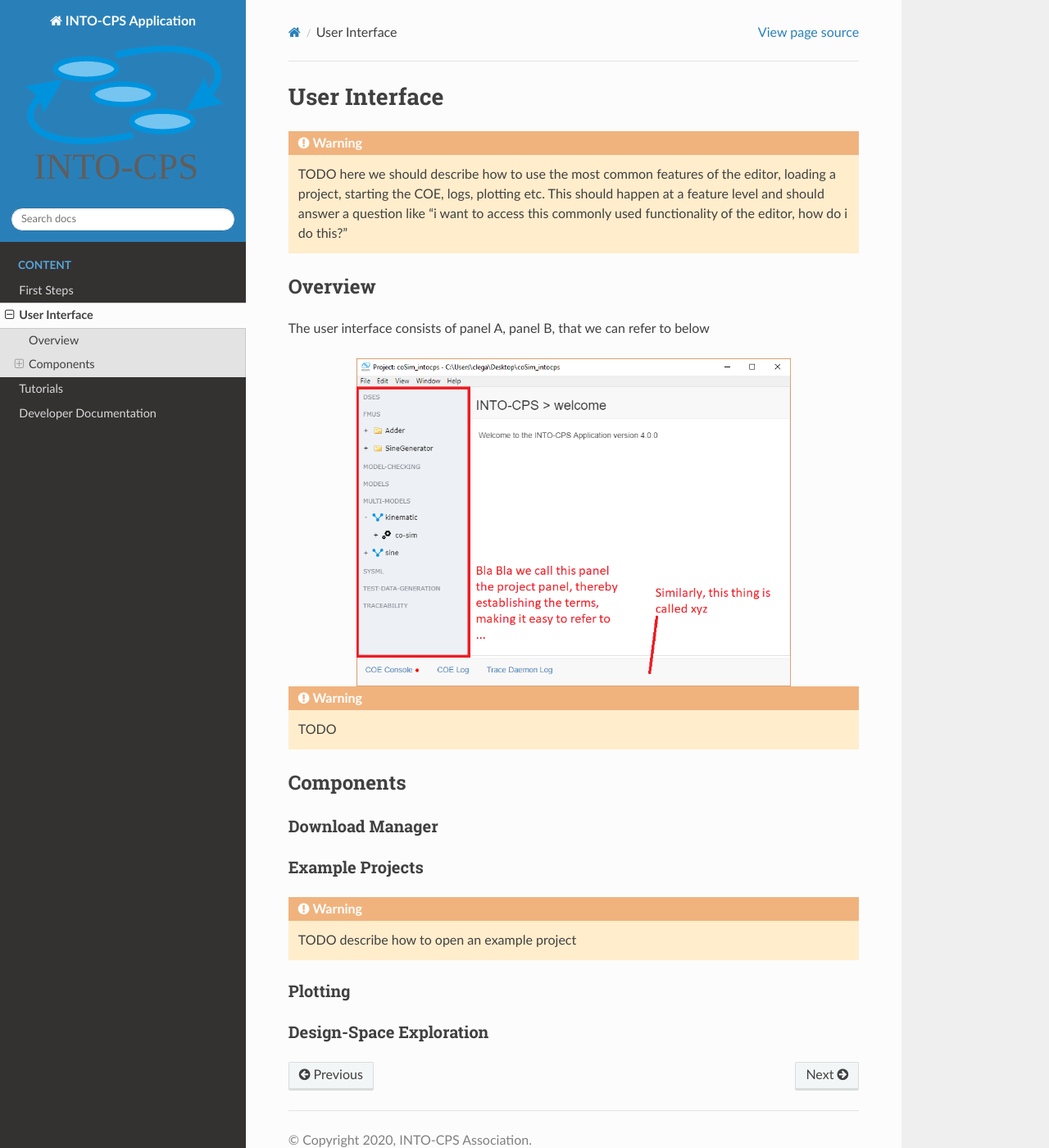
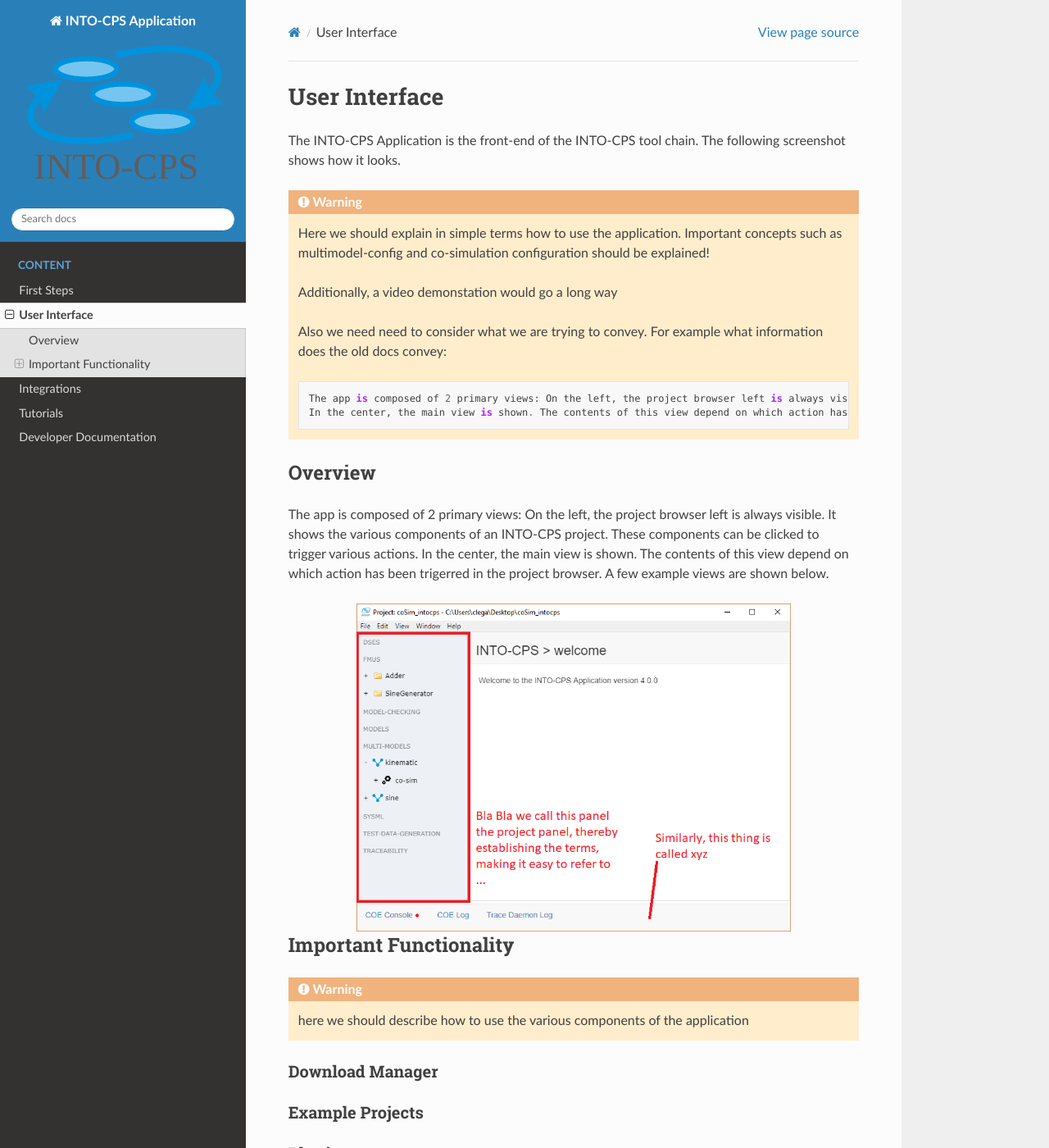
Before and after one commit to INTO-CPS-Association/into-cps-application, a Sphinx documentation site: the page built from docs/interface.rst, in a window 1280 px wide and 1400 px high. Shown: the whole window at 82% size. Built offline with Sphinx 7.4.7 and the Read the Docs theme 2.0.0, drawn with Linux system fonts in a browser that asks for light colours.

```diff
--- a/docs/conf.py
+++ b/docs/conf.py
@@ -31,7 +31,8 @@ master_doc = "index"
 # Add any Sphinx extension module names here, as strings. They can be
 # extensions coming with Sphinx (named 'sphinx.ext.*') or your custom
 # ones.
-extensions = ["recommonmark", "sphinx_rtd_theme", "sphinx.ext.autosectionlabel"]
+extensions = ["recommonmark", "sphinx_rtd_theme"]
+
 
 # Add any paths that contain templates here, relative to this directory.
 templates_path = ["_templates"]
--- a/docs/first_steps.rst
+++ b/docs/first_steps.rst
@@ -1,3 +1,5 @@
+.. _first_steps:
+
 First Steps
 ===========
 
--- a/docs/interface.rst
+++ b/docs/interface.rst
@@ -1,34 +1,49 @@
+.. _user_interface:
+
 User Interface
 ==============
 
+The INTO-CPS Application is the front-end of the INTO-CPS tool chain. The following screenshot shows how it looks.
+
 .. warning::
-    TODO here we should describe how to use the most common features of the editor, loading a project, starting the COE, logs, plotting etc.
-    This should happen at a feature level and should answer a question like "i want to access this commonly used functionality of the editor, how do i do this?"
+    Here we should explain in simple terms how to use the application.
+    Important concepts such as multimodel-config and co-simulation configuration should be explained!
+
+    Additionally, a video demonstation would go a long way
+
+    Also we need need to consider what we are trying to convey. For example what information does the old docs convey:
+
+    ::
+
+        The app is composed of 2 primary views: On the left, the project browser left is always visible. It shows the various components of an INTO-CPS project. These components can be clicked to trigger various actions.
+        In the center, the main view is shown. The contents of this view depend on which action has been trigerred in the project browser. A few example views are shown below.
+
 
 Overview
 --------
-The user interface consists of panel A, panel B, that we can refer to below
+The app is composed of 2 primary views: On the left, the project browser left is always visible. It shows the various components of an INTO-CPS project. These components can be clicked to trigger various actions.
+In the center, the main view is shown. The contents of this view depend on which action has been trigerred in the project browser. A few example views are shown below.
 
 .. image:: images/user_interface_overview.png
   :height: 400
   :align: center
   :alt: Overview of most important interface components
 
+
+Important Functionality
+-----------------------
+
 .. warning::
-    TODO
+    here we should describe how to use the various components of the application
 
-
-Components
-----------
+.. _download_manager:
 
 Download Manager
 ^^^^^^^^^^^^^^^^
 
+
 Example Projects
-^^^^^^^^^^^^^^^^^^^^^^^^
-
-.. warning::
-    TODO describe how to open an example project
+^^^^^^^^^^^^^^^^
 
 
 Plotting
```
Also changed, not shown: docs/index.rst (+3 -4 lines), docs/integrations.rst (added, +16 -0 lines).
